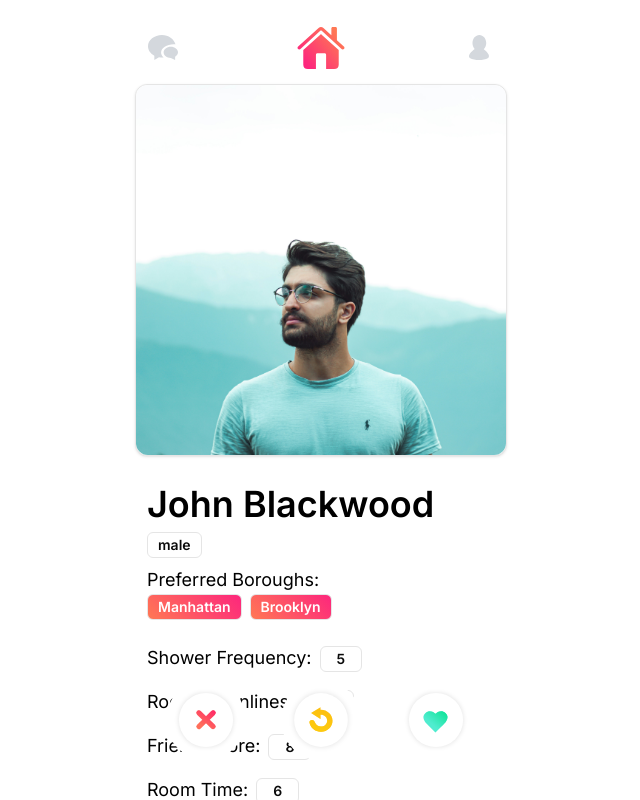
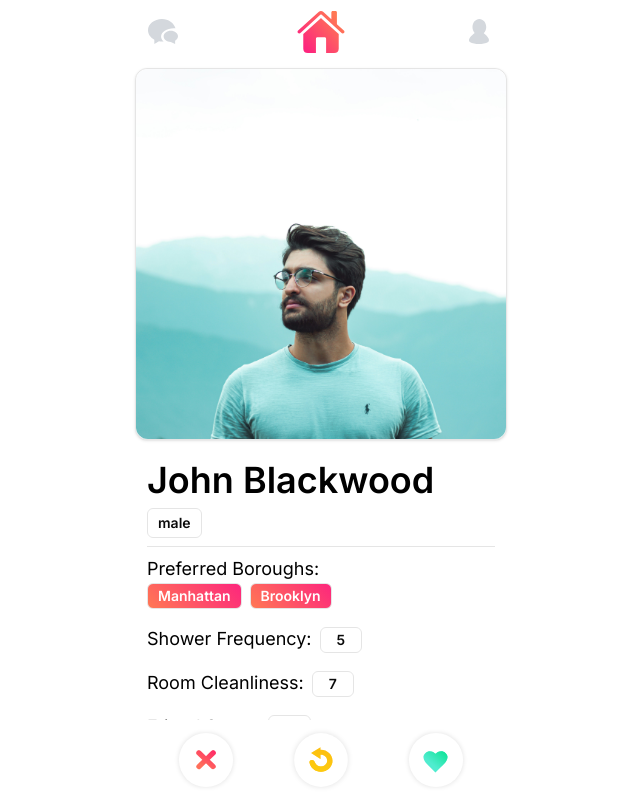
Before and after one commit to dchen024/CoLive, a Next.js app: page / in a window 1280 px wide. Shown: the whole page, without its empty margins (319-959 px from the left). Built offline with nearby package versions, Linux system fonts and the light colour scheme.

Commit message:
fix scrollable area to flex to window height

```diff
--- a/package.json
+++ b/package.json
@@ -12,6 +12,7 @@
     "@radix-ui/react-icons": "^1.3.0",
     "@radix-ui/react-scroll-area": "^1.0.5",
     "@radix-ui/react-select": "^2.0.0",
+    "@radix-ui/react-separator": "^1.0.3",
     "@radix-ui/react-slider": "^1.1.2",
     "@radix-ui/react-slot": "^1.0.2",
     "class-variance-authority": "^0.7.0",
--- a/src/app/page.tsx
+++ b/src/app/page.tsx
@@ -4,9 +4,9 @@ import ProfileCard from "@/components/ProfileCard";
 
 export default function Home() {
   return (
-    <main className="flex max-h-screen flex-col items-center min-w-screen p-4 overflow-hidden">
+    <main className="flex min-h-screen flex-col items-center min-w-screen overflow-hidden">
       {/* <Typeform /> */}
-      <div className="flex flex-col items-center w-[380px]">
+      <div className="flex flex-col items-center w-[380px] h-screen">
         <ProfileCard />
       </div>
     </main>
--- a/src/components/ProfileCard.tsx
+++ b/src/components/ProfileCard.tsx
@@ -37,6 +37,8 @@ import Image from "next/image";
 import Img1 from "../../public/assets/example-apt/img1.webp";
 import Portrait from "../../public/assets/portrait.jpg";
 
+import { Separator } from "@/components/ui/separator";
+
 import { ScrollArea } from "@/components/ui/scroll-area";
 
 const props: Props = {
@@ -58,7 +60,7 @@ const props: Props = {
 function ProfileCard() {
   return (
     <>
-      <div className="flex flex-col">
+      <div className="flex flex-col h-screen">
         {/* Top Nav Bar */}
         <div className="flex flex-row place-content-between w-[380px]">
           <div className="bg-white rounded-full p-2 inline-flex items-center justify-center">
@@ -111,19 +113,22 @@ function ProfileCard() {
           <CarouselNext /> */}
         </Carousel>
 
-        <div className="flex flex-col">
-          <ScrollArea className="flex flex-grow flex-col mt-2 w-full p-4 text-wrap ">
+        <div className="flex flex-col w-full p-4 text-wrap flex-grow overflow-auto">
           <div className="w-[348px] text-wrap">
             <h1 className="font-semibold text-4xl break-words">
               {props.first_name} {props.last_name}
             </h1>
           </div>
-            <Badge variant="outline" className="text-sm mt-2">
+          <div className="">
+            <Badge variant="outline" className="text-sm mt-2 py-1">
               {props.gender}
             </Badge>
+          </div>
+
+          <Separator className="my-2" />
 
           <div className="flex flex-col">
-              <h2 className="pt-2 text-lg">Preferred Boroughs:</h2>
+            <h2 className="text-lg">Preferred Boroughs:</h2>
             <div className="flex flex-wrap">
               {props.boroughs.map((borough, index) => (
                 <div key={index} className="inline-block mr-2 mb-2">
@@ -141,7 +146,7 @@ function ProfileCard() {
             </div>
           </div>
 
-            <div className="flex flex-col space-y-2 pt-2">
+          <div className="flex flex-col space-y-2">
             {props.user_shower_value && (
               <div className="flex space-x-2">
                 <h2 className="pt-2 text-lg">Shower Frequency:</h2>
@@ -254,11 +259,9 @@ function ProfileCard() {
               </div>
             )}
           </div>
-          </ScrollArea>
+        </div>
 
-          <div className="h-[90px] flex-grow-[90px]"></div>
-
-          <div className="flex flex-row place-content-evenly w-[380px] fixed bottom-10 h-[80px]">
+        <div className="flex flex-row place-content-evenly w-[380px]">
           <div className="bg-white rounded-full p-2 inline-flex items-center justify-center">
             <Image src={Reject} alt="Message Icon" width={64} height={64} />
           </div>
@@ -270,20 +273,7 @@ function ProfileCard() {
           </div>
         </div>
       </div>
-      </div>
     </>
   );
 }
 export default ProfileCard;
-
-{
-  /*
-// TODO:
-  1. Add User Profile Data to text body
-  2. Style User Profile Data
-  3. Convert User Profile Data to use Props
-  4. Convert Images to state
-
-
-*/
-}
--- /dev/null
+++ b/src/components/ui/separator.tsx
@@ -0,0 +1,31 @@
+"use client"
+
+import * as React from "react"
+import * as SeparatorPrimitive from "@radix-ui/react-separator"
+
+import { cn } from "@/lib/utils"
+
+const Separator = React.forwardRef<
+  React.ElementRef<typeof SeparatorPrimitive.Root>,
+  React.ComponentPropsWithoutRef<typeof SeparatorPrimitive.Root>
+>(
+  (
+    { className, orientation = "horizontal", decorative = true, ...props },
+    ref
+  ) => (
+    <SeparatorPrimitive.Root
+      ref={ref}
+      decorative={decorative}
+      orientation={orientation}
+      className={cn(
+        "shrink-0 bg-neutral-200 dark:bg-neutral-800",
+        orientation === "horizontal" ? "h-[1px] w-full" : "h-full w-[1px]",
+        className
+      )}
+      {...props}
+    />
+  )
+)
+Separator.displayName = SeparatorPrimitive.Root.displayName
+
+export { Separator }
```
Also changed, not shown: 1 other file (tests, documents, lock files or other folders). Lines whose indentation alone changed are shown as unchanged.
